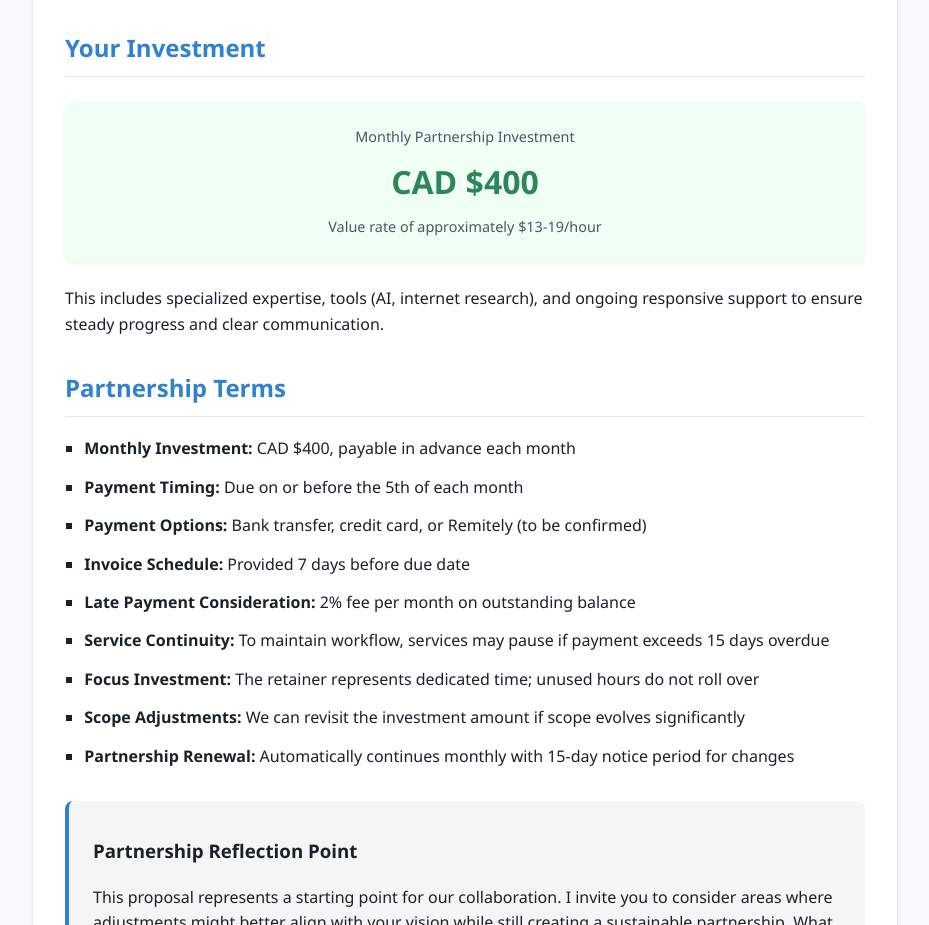
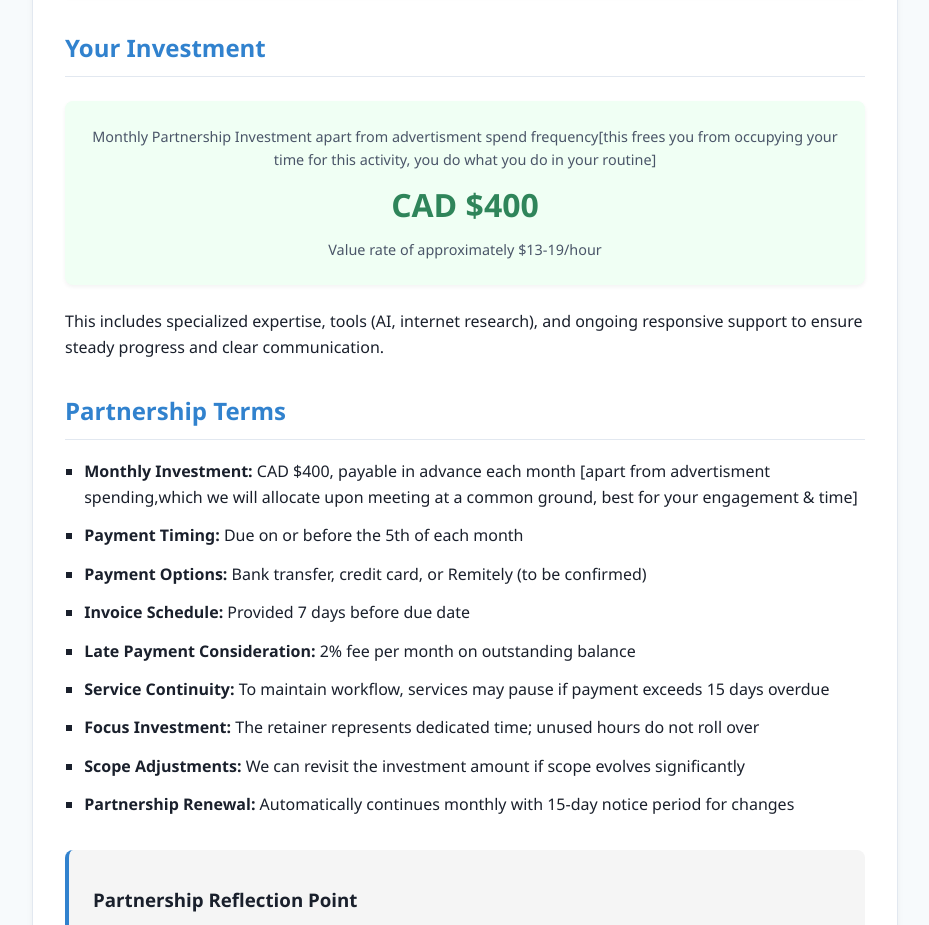
Before and after one commit to anandvip/va-retainer, a plain HTML site: page index.html in a window 1280 px wide. Shown: the part 1229-2154 px from the top of the page, without its empty margins (175-1104 px from the left). Drawn offline with Linux system fonts and the light colour scheme.

Commit message:
Update index.html

```diff
--- a/index.html
+++ b/index.html
@@ -203,7 +203,7 @@
 
     <h2>Your Investment</h2>
     <div class="rate-display">
-      <div class="rate-caption">Monthly Partnership Investment</div>
+      <div class="rate-caption">Monthly Partnership Investment apart from advertisment spend frequency[this frees you from occupying your time for this activity, you do what you do in your routine]</div>
       <div class="rate-value">CAD $400</div>
       <div class="rate-caption">Value rate of approximately $13-19/hour</div>
     </div>
@@ -211,7 +211,7 @@
 
     <h2>Partnership Terms</h2>
     <ul>
-      <li><strong>Monthly Investment:</strong> CAD $400, payable in advance each month</li>
+      <li><strong>Monthly Investment:</strong> CAD $400, payable in advance each month [apart from advertisment spending,which we will allocate upon meeting at a common ground, best for your engagement & time]</li>
       <li><strong>Payment Timing:</strong> Due on or before the 5th of each month</li>
       <li><strong>Payment Options:</strong> Bank transfer, credit card, or Remitely (to be confirmed)</li>
       <li><strong>Invoice Schedule:</strong> Provided 7 days before due date</li>
```
